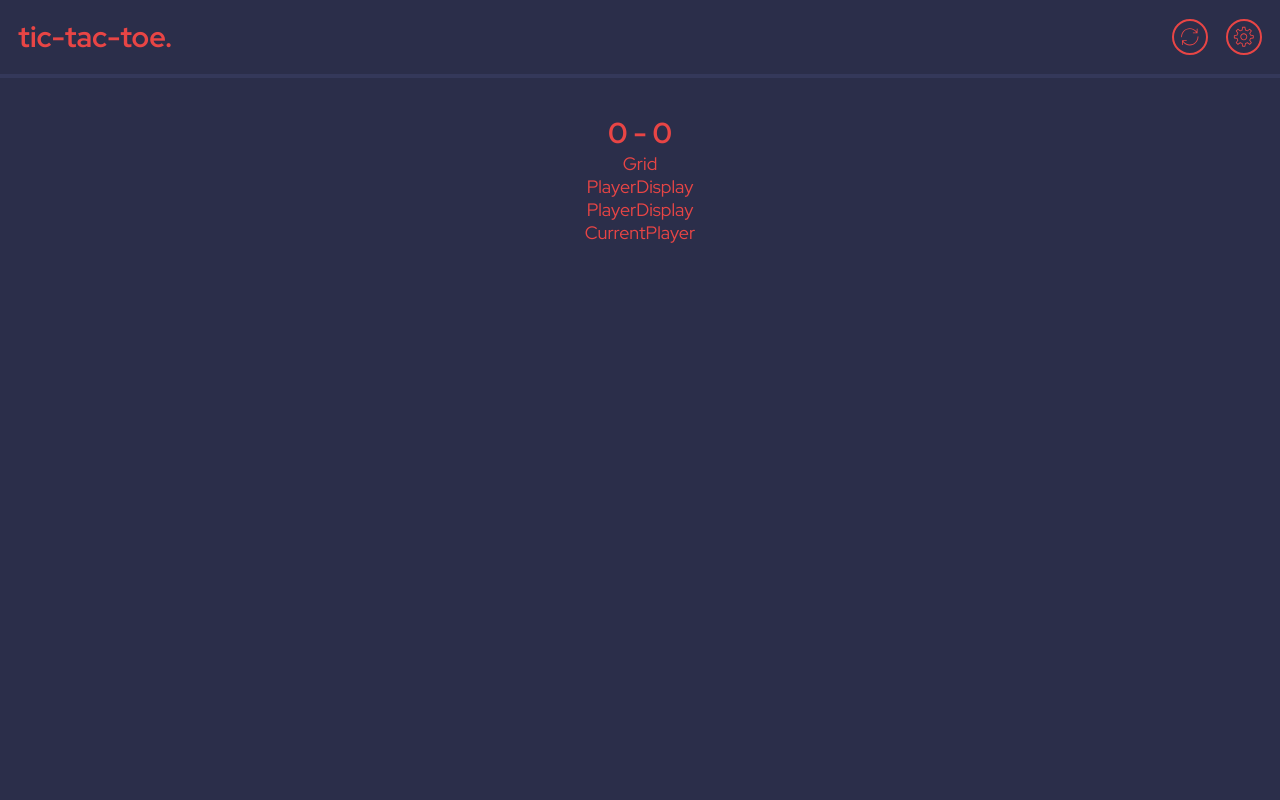
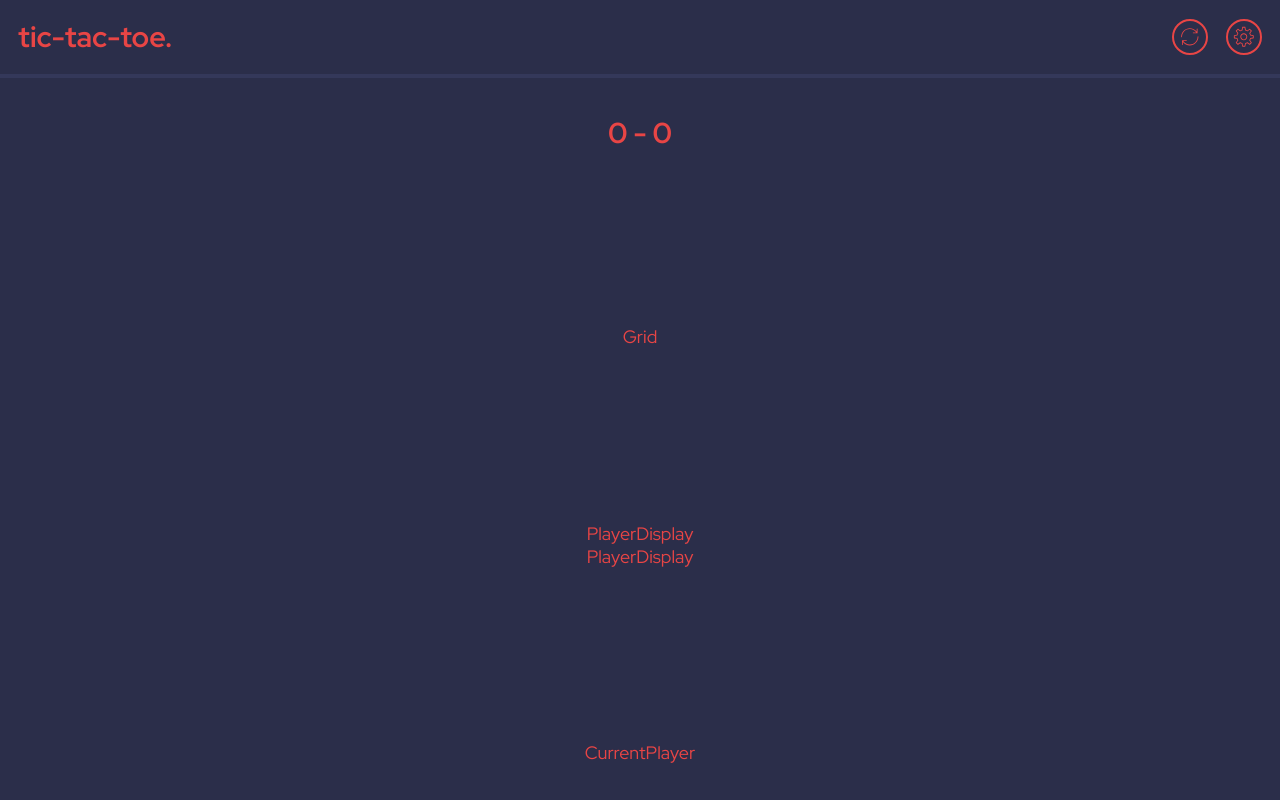
Before and after one commit to syedalimansoor/tic-tac-toe-react, a React (Vite) app: page /game in a window 1280 px wide. Built offline with nearby package versions, Linux system fonts and the light colour scheme.

Commit message:
Fix layout issues

```diff
--- a/src/components/game/GameBody.tsx
+++ b/src/components/game/GameBody.tsx
@@ -6,6 +6,7 @@ import Score from "./Score";
 
 const Wrapper = styled.main`
   padding: 1em;
+  flex-grow: 1;
   display: flex;
   justify-content: center;
 
@@ -14,9 +15,10 @@ const Wrapper = styled.main`
   }
 `;
 const Container = styled.div`
-  width: min(100%, 25em);
+  width: min(100%, 70em);
   display: grid;
   justify-items: center;
+  align-content: space-between;
 `;
 
 export default function GameBody() {
--- a/src/routes/Game.tsx
+++ b/src/routes/Game.tsx
@@ -4,7 +4,11 @@ import styled from "styled-components";
 import GameHeader from "$/components/game/GameHeader";
 import GameBody from "$/components/game/GameBody";
 
-const Wrapper = styled(motion.div)``;
+const Wrapper = styled(motion.div)`
+  display: flex;
+  flex-direction: column;
+  min-height: 100vh;
+`;
 
 export default function Game() {
   return (
```
